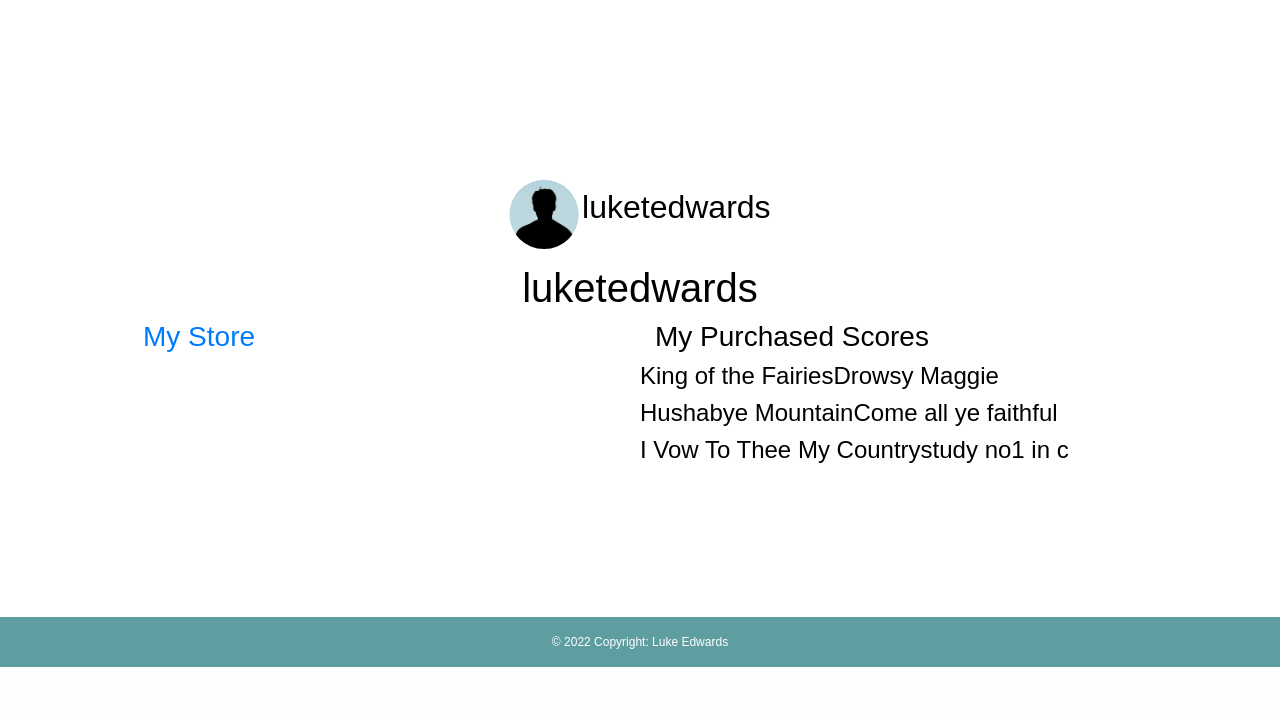
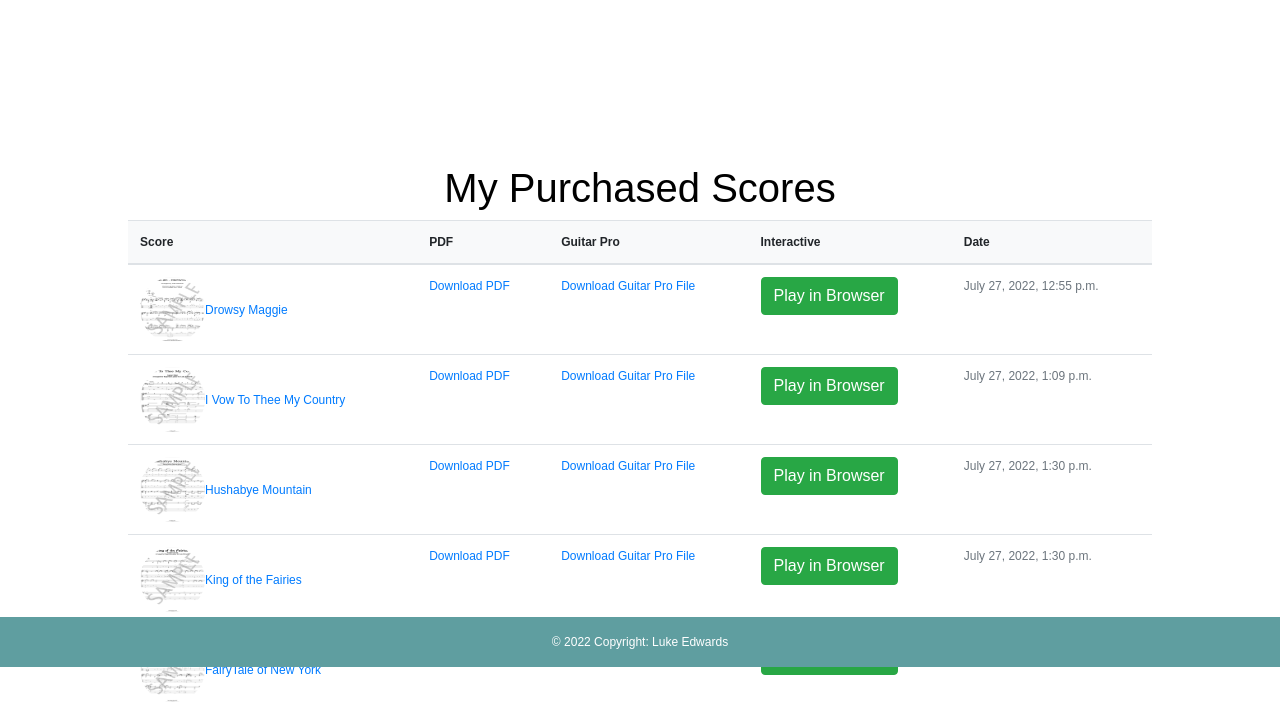
Before and after one commit to Luketedwards/score-emporium, a Django app: page /profile/ in a window 1280 px wide. Shown: the part 133-847 px from the top of the page. Before the commit the page ends 800 px from the top, so only its background shows below. Run offline with Django 3.2, Linux system fonts and the light colour scheme; a user stored in the database is signed in; data comes from the database, SQL or seed files in the repository; some libraries are stand-ins or nearby versions; some web fonts are replaced.

Commit message:
Linked users orders to profile. MAde purchased scores table

```diff
--- a/checkout/admin.py
+++ b/checkout/admin.py
@@ -14,7 +14,7 @@ class OrderAdmin(admin.ModelAdmin):
                     'order_total',
                     )
 
-    fields = ('order_number', 'date', 'username', 'full_name',
+    fields = ('order_number', 'user_profile', 'date', 'username', 'full_name',
               'email', 'phone_number',
               'order_total')
 
--- a/checkout/models.py
+++ b/checkout/models.py
@@ -3,12 +3,14 @@ import uuid
 from django.db import models
 from django.db.models import Sum
 from django.conf import settings
-
+from user_profile.models import UserProfile
 from products.models import Product
 
 
 class Order(models.Model):
     order_number = models.CharField(max_length=32, null=False, editable=False)
+    user_profile = models.ForeignKey(UserProfile, on_delete=models.SET_NULL,
+                                     null=True, blank=True, related_name='orders')
     username = models.CharField(max_length=32, null=False, editable=False)
     full_name = models.CharField(max_length=50, null=False, blank=False)
     email = models.EmailField(max_length=254, null=False, blank=False)
--- a/checkout/views.py
+++ b/checkout/views.py
@@ -95,6 +95,11 @@ def checkout_success(request, order_number):
     save_info = request.session.get('save_info')
     order = get_object_or_404(Order, order_number=order_number)
 
+    profile = UserProfile.objects.get(user=request.user)
+    # Attach the user's profile to the order
+    order.user_profile = profile
+    order.save()
+
     messages.success(request, f'Order successfully processed! \
         Your order number is {order_number}. A confirmation \
         email will be sent to {order.email}.')
--- a/user_profile/templates/user_profile/profile.html
+++ b/user_profile/templates/user_profile/profile.html
@@ -11,29 +11,66 @@
 
 {% block content %}
 <div class="container text-black">
-    <div class="row text-center">
-      <div class="col center">
-      <img id="user-profile-pic" src="{% static 'media/profile_photos/default-pp-min.png'%}" alt="" class=" prepend">
-       <h2 class="d-inline">{{request.user.username}}</h2>
-       <h1>{{profile}}</h1>
-      </div>
+
+    <h1 class="text-center">My Purchased Scores</h1>
+
+    <div class="row">
+
+      <table class="table align-middle mb-0 bg-white">
+        <thead class="bg-light">
+          <tr>
+            <th>Score</th>
+            <th>PDF</th>
+            <th>Guitar Pro</th>
+            <th>Interactive</th>
+            <th>Date</th>
+          </tr>
+        </thead>
+        <tbody>
+          {% for order in orders %}
+            {% for item in order.lineitems.all%}
+          <tr>
+            <td>
+              <div class="d-flex align-items-center">
+                <img
+                    src="/media/{{item.product.image}}"
+                    alt="{{item.product.name}}"
+                    style="width: 65px; height: 65px"
+                    class="rounded-circle"
+                    />
+                <div class="ms-3">
+                  <a href="{% url 'product_detail' item.product.id %}">
+                    {{item.product.name}}
+                    </a>
+
+
+                </div>
+              </div>
+            </td>
+            <td>
+              <a href="/media/{{item.product.PDF}}" target="_blank">Download PDF</a>
+
+            </td>
+            <td>
+              <a href="/media/{{item.product.Guitar_Pro_Locked}}" target="_blank">Download Guitar Pro File</a>
+
+            </td>
+            <td>
+              <span><a href="{% url 'guitar_pro' item.product.id%}" class="btn btn-success">Play in Browser</a></span>
+
+            </td>
+
+            <td>
+              <span class="text-muted">{{order.date}}</span>
+            </td>
+          </tr>
+
+          </tr>
+          {%endfor%}
+          {%endfor%}
+        </tbody>
+      </table>
     </div>
-    <div class="row">
-      <div class="col">
-        <a href="{%url 'storefront'%}?username={{request.user.username}}"> <h3>My Store</h3></a>
 
-      </div>
-      <div class="col">
-        <h3>My Purchased Scores</h3>
-        <div class="row">
-          {% for product in products%}
-
-            {% if product.vendor == 'luketedwards' %}
-            <h4>{{product.name}}</h4>
-            {%endif%}
-          {%endfor%}
-        </div>
-      </div>
-    </div>
   </div>
 {% endblock %}
--- a/user_profile/views.py
+++ b/user_profile/views.py
@@ -9,16 +9,21 @@ def user_profile(request):
     """ A view to return the index page """
     profile = get_object_or_404(UserProfile, user=request.user)
     products = Product.objects.all()
+    orders = profile.orders.all()
 
     context = {
         'products': products,
         'profile': profile,
+        'orders': orders
     }
 
     return render(request, 'user_profile/profile.html', context)
 
 def user_store(request):
     """ A view to return the users store """
+    profile = get_object_or_404(UserProfile, user=request.user)
+    orders = profile.orders.all()
+
     products = Product.objects.all()
     all_products = products
     username= request.user.username
@@ -32,7 +37,9 @@ def user_store(request):
         'username': username,
         'product_number': product_number,
         'purchased_scores': purchased_scores,
-        'all_products': all_products
+        'all_products': all_products,
+        'profile': profile,
+        'orders': orders
     }
 
     if username == request.user.username:
```
Also changed, not shown: user_profile/templates/user_profile/my_storefront.html (+13 -10 lines), checkout/migrations/0003_order_user_profile.py (added), db.sqlite3, user_profile/migrations/0003_remove_userprofile_purchased_scores.py (added).
